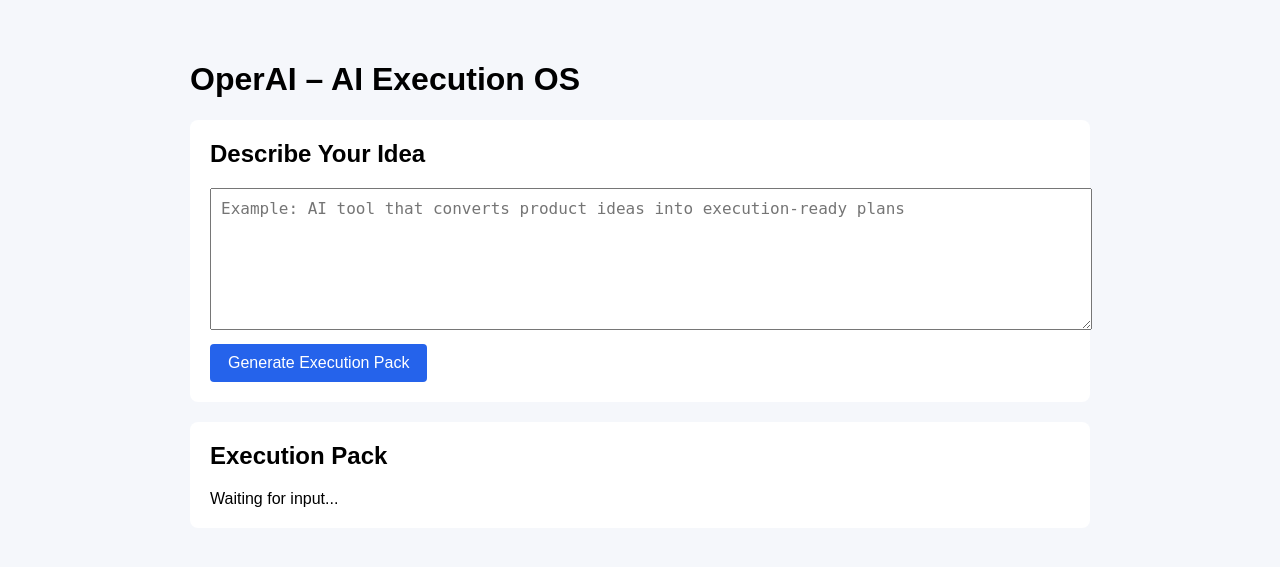
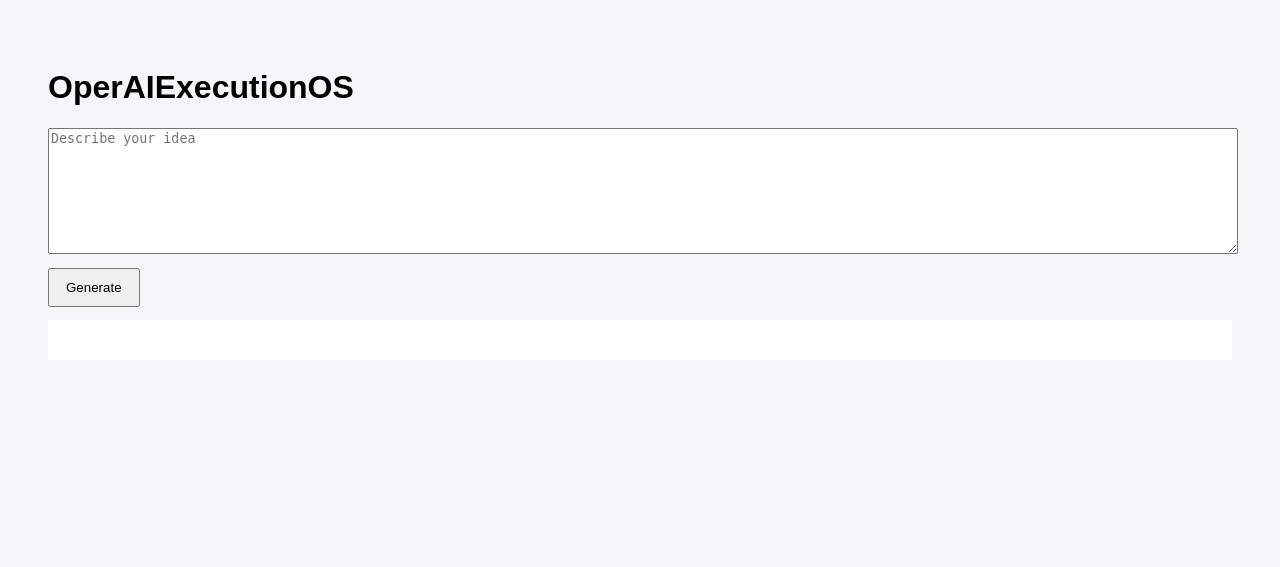
Before and after one commit to sodium23/operAI, a FastAPI app: page / in a window 1280 px wide. Shown: the top 567 px of the page. Run offline with FastAPI, Linux system fonts and the light colour scheme.

Commit message:
Update title and modify HTML structure

```diff
--- a/templates/index.html
+++ b/templates/index.html
@@ -1,140 +1,53 @@
 <!DOCTYPE html>
 <html>
 <head>
-
-<title>OperAI</title>
-
+<title>OperAIExecutionOS</title>
 <style>
-
-body{
-font-family:Arial;
-background:#f5f7fb;
-margin:0;
-padding:40px;
-}
-
-.container{
-max-width:900px;
-margin:auto;
-}
-
-textarea{
-width:100%;
-height:120px;
-padding:10px;
-font-size:16px;
-}
-
-button{
-margin-top:10px;
-padding:10px 18px;
-font-size:16px;
-background:#2563eb;
-color:white;
-border:none;
-border-radius:4px;
-cursor:pointer;
-}
-
-.section{
-background:white;
-margin-top:20px;
-padding:20px;
-border-radius:8px;
-}
-
-h2{
-margin-top:0;
-}
-
-pre{
-white-space:pre-wrap;
-}
-
+body { font-family: Arial; padding: 40px; background: #f4f6f8; }
+textarea { width: 100%; height: 120px; }
+button { padding: 10px 16px; margin-top: 10px; }
+pre { background: white; padding: 20px; }
 </style>
-
 </head>
-
 <body>
 
-<div class="container">
+<h1>OperAIExecutionOS</h1>
 
-<h1>OperAI – AI Execution OS</h1>
+<textarea id="idea" placeholder="Describe your idea"></textarea>
+<br>
+<button onclick="run()">Generate</button>
 
-<div class="section">
-
-<h2>Describe Your Idea</h2>
-
-<textarea id="idea" placeholder="Example: AI tool that converts product ideas into execution-ready plans"></textarea>
-
-<br>
-
-<button onclick="runFlow()">Generate Execution Pack</button>
-
-</div>
-
-
-<div class="section">
-
-<h2>Execution Pack</h2>
-
-<div id="output">Waiting for input...</div>
-
-</div>
-
-</div>
+<pre id="output"></pre>
 
 <script>
 
-async function runFlow(){
+let questionCount = 0;
 
-const idea=document.getElementById("idea").value
+async function run() {
 
-document.getElementById("output").innerText="Generating..."
+    const idea = document.getElementById("idea").value;
 
-const response=await fetch("/ux-flow",{
-method:"POST",
-headers:{
-"Content-Type":"application/json"
-},
-body:JSON.stringify({
-input_text:idea,
-input_type:"text"
-})
-})
+    const res = await fetch("/operai", {
+        method: "POST",
+        headers: {"Content-Type": "application/json"},
+        body: JSON.stringify({
+            input_text: idea,
+            question_count: questionCount
+        })
+    });
 
-const data=await response.json()
+    const data = await res.json();
 
-renderOutput(data)
+    if (data.mode === "clarification") {
+        questionCount = data.question_count;
+        document.getElementById("output").innerText = data.question;
+        return;
+    }
 
-}
-
-function renderOutput(data){
-
-let html=""
-
-if(data.prd){
-html+="<h3>PRD</h3><pre>"+JSON.stringify(data.prd,null,2)+"</pre>"
-}
-
-if(data.assumptions){
-html+="<h3>Assumptions</h3><pre>"+JSON.stringify(data.assumptions,null,2)+"</pre>"
-}
-
-if(data.edge_cases){
-html+="<h3>Edge Cases</h3><pre>"+JSON.stringify(data.edge_cases,null,2)+"</pre>"
-}
-
-if(data.tests){
-html+="<h3>Tests</h3><pre>"+JSON.stringify(data.tests,null,2)+"</pre>"
-}
-
-if(data.action_required){
-html+="<h3>Decision Required</h3>"
-}
-
-document.getElementById("output").innerHTML=html
-
+    if (data.mode === "execution") {
+        document.getElementById("output").innerText =
+            JSON.stringify(data.human_readable, null, 2);
+    }
 }
 
 </script>
```
